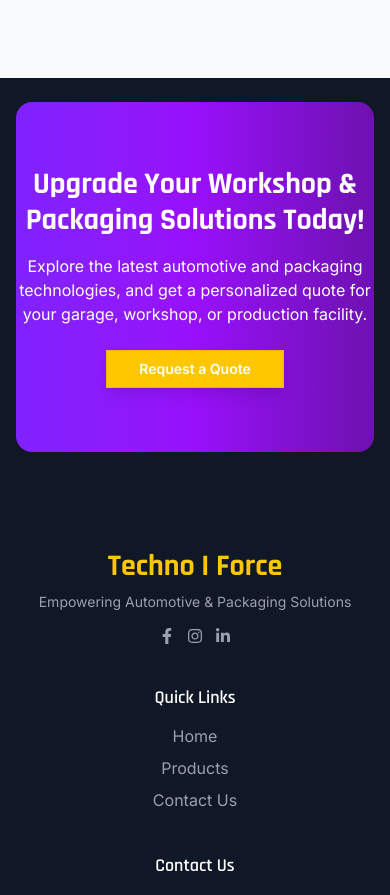
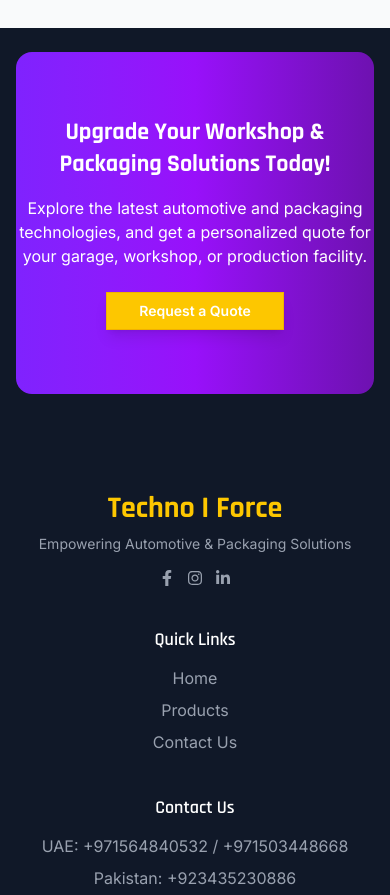
Before and after one commit to RazaRajpoot92/Fechnoifoce-Frontent, a React (Vite) app: page /products in a window 390 px wide. Shown: the part 3674-4569 px from the top of the page. Built offline with nearby package versions, Linux system fonts and the light colour scheme.

Commit message:
banner fixed

```diff
--- a/src/components/CTASection.jsx
+++ b/src/components/CTASection.jsx
@@ -4,7 +4,7 @@
   return (
     <div className="w-full flex items-center justify-center py-4 pt-6 bg-gray-900">
       <div className="w-11/12 sm:w-10/12 md:w-9/12 lg:w-[800px] rounded-2xl py-16 sm:py-20  bg-linear-to-r from-violet-600 via-purple-600 to-purple-800 text-white flex flex-col items-center justify-center">
-        <h2 className="text-3xl sm:text-3xl font-bold mb-4 text-center">Upgrade Your Workshop & Packaging Solutions Today!</h2>
+        <h2 className=" text-2xl md:text-3xl sm:text-3xl font-bold mb-4 text-center">Upgrade Your Workshop & Packaging Solutions Today!</h2>
         <p className="text-base md:text-sm sm:text-lg mb-6 text-center max-w-xl">
           Explore the latest automotive and packaging technologies, and get a personalized quote for your garage, workshop, or production facility.
         </p>
--- a/src/components/ProductsBanner.jsx
+++ b/src/components/ProductsBanner.jsx
@@ -5,7 +5,7 @@
 const ProductsBanner = () => {
   return (
     <div className="flex w-full justify-center bg-gray-50 px-2 py-4">
-      <div className="flex flex-col lg:flex-row items-center w-[85%] max-w-6xl rounded-2xl
+      <div className="flex flex-col lg:flex-row items-center w-full sm:w-[85%] max-w-6xl rounded-2xl
       bg-gradient-to-r from-yellow-200  to-yellow-300/80 text-gray-700
       px-6 sm:px-10 py-10 gap-6">
 
```
